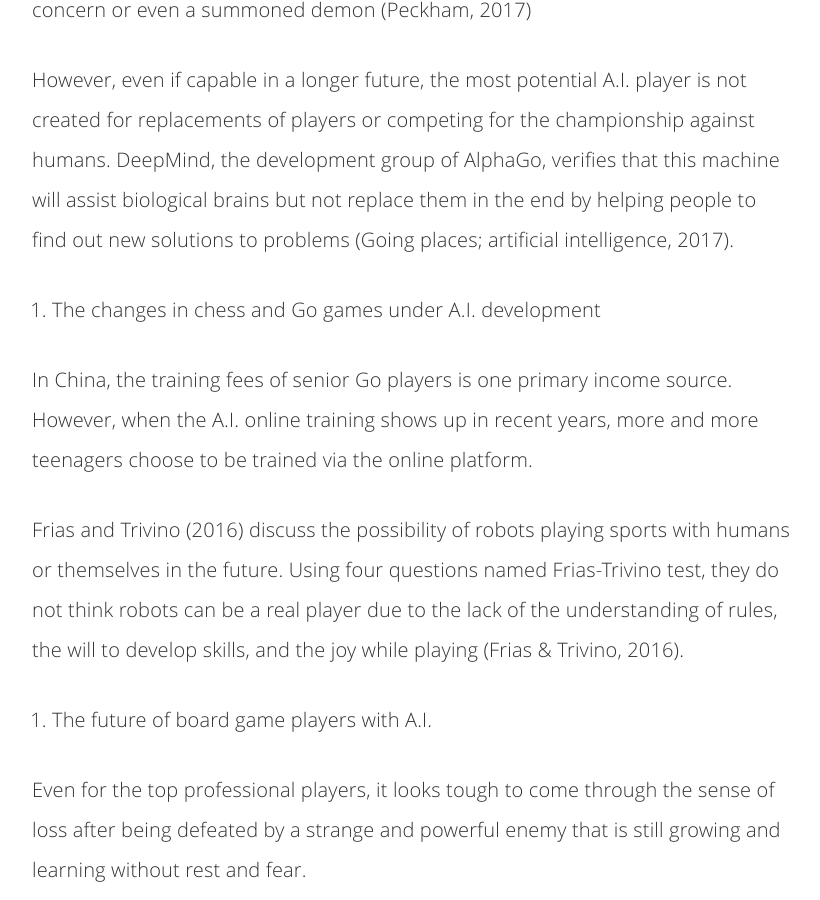
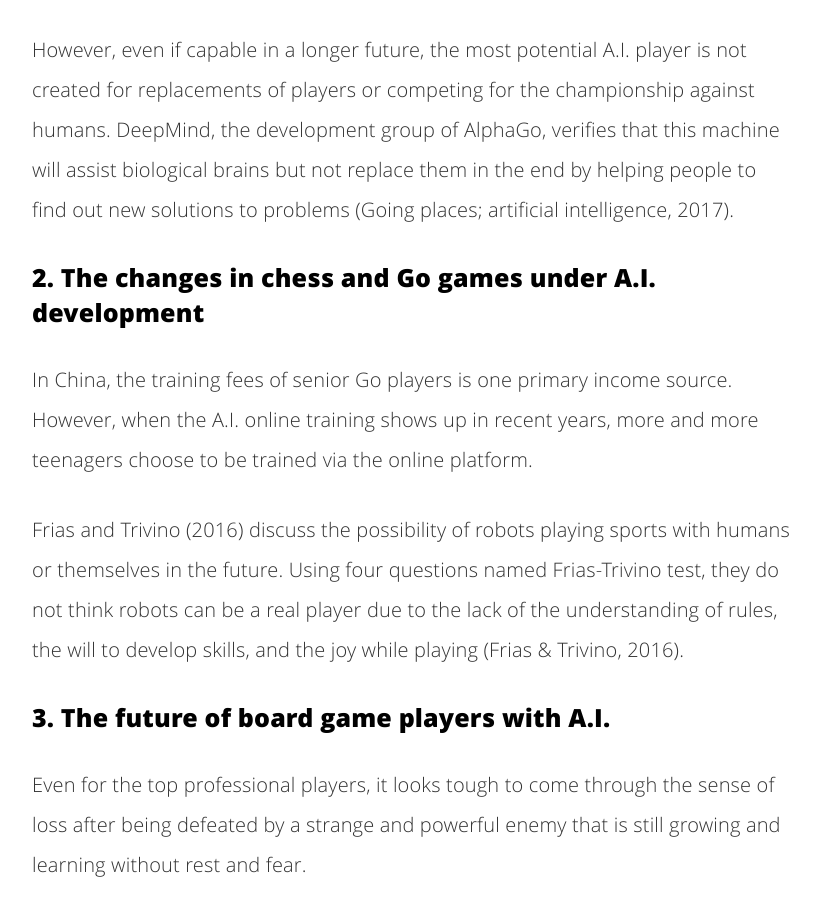
Before and after one commit to zywkloo/zywkloo.github.io, a Jekyll site: the page built from _posts/2020-08-24-BoardGameAIDevelopment.md, in a window 1280 px wide and 900 px high, scrolled down 7426 px. Shown: the whole window, without its empty margins (228-1048 px from the left). Built offline with Jekyll 4.4.1, drawn with Linux system fonts in a browser that asks for light colours; comment, search, counter and statistics services are not loaded; some of the changed text lies outside the part shown.

Commit message:
Update 2020-08-24-BoardGameAIDevelopment.md

```diff
--- a/_posts/2020-08-24-BoardGameAIDevelopment.md
+++ b/_posts/2020-08-24-BoardGameAIDevelopment.md
@@ -20,7 +20,7 @@
 
 ## 1. **Contemporary A.I. and board games**
 
-1. A.I. development
+### 1. A.I. development
 
 Artificial intelligence, most known as A.I., dates from the summer of 1956 on the leafy campus of Dartmouth College (Vella, 2017), where artificial intelligence was essentially described as machines that can simulate human's learning or other features of intelligence. Now A.I. has been one of the hottest research fields in science and engineering, which also truly affects each person's life from communication, transportation, shopping, entertainment to basic living.
 
@@ -28,13 +28,13 @@
 
 There has been live evidence of this statement right now: alpha Go developed by Google DeepMind group. With deep learning ability, this A.I. has made the threat into reality and shocked the whole world by defeating dozens of top human Go players with straight landslide wins (Going places; artificial intelligence, 2017).
 
-2. Board games and A.I.
+### 2. Board games and A.I.
 
 So far, five board games have been officially defined as mind sports by the 1st World Mind Sports Games: bridge, chess, draughts, Go and xiangqi (Chinese chess) (World Bridge Games Makes an Impressive Debut, 2008). Unlike A.I., board games have been fruits of human wisdom for thousands of years, but now these mind sports, especially chess and Go, may have become the top two board games affected by A.I.'s development heavily. For example, Kasparov and Greengard (2017) believe that after thousands of years of human dominance, the game is over now, and machines will be better than humans at chess forever.
 
 After the narrow 1-match win made by Deep Blue on chess 20 years ago, A.I. has made defeating human players not challenging, with a 3-0 clean win to Ke (Going places; artificial intelligence, 2017). A.I. is progressing so fast that humans cannot practice continuously; likewise, 24 hours every day without rest (Atkinson, 2017). Another reason is the hardware development provides more vital computation ability than ever. Correspondingly, the computation strategy made significant progress from the hardware- heavy brute force to the software-heavy machine learning algorithm, which also optimized the outcome's accuracy.
 
-3. Methodology
+### 3. Methodology
 
 After the algorithm comparison and research synthesis on the different implementations between Deep Blue and Alpha Go, including hardware dependencies and searching strategy, the insight may indicate a brighter future for human players and board game A.I.
 
@@ -42,7 +42,7 @@
 
 ## 2. **Algorithm: Deep Blue vs Alpha Go**
 
-1. Deep Blue's Algorithm
+### 1. Deep Blue's Algorithm
 
 On the whole, Deep Blue is a set of hardware dedicated to chess, and most of the logic is implemented with circuits in the form of "Chess Chips". There is a smaller amount of software responsible for scheduling and some high-level functions on the chess chip.
 
@@ -64,7 +64,7 @@
 
 Deep Blue's software patch is also specially designed to work with hardware. The software part is responsible for scheduling a search of up to 32 chess chips in parallel and is responsible for software evaluation of a large-scale planning situation. Deep Blue's software is also connected to the endgame database of "only five pieces left." Once an endgame with only five pieces left will directly search for the best move from this database. (Campbell et al., 2002).
 
-2. AlphaGo's Algorithm
+### 2. AlphaGo's Algorithm
 
 AlphaGo is a pure software program that can run on general-purpose hardware. It is said that some of the programs use TensorFlow (Miller, 2016).
 
@@ -78,7 +78,7 @@
 
 ## 3. **An insight for board game and game A.I.**
 
-1. Technical metrics and computational mode
+### 1. Technical metrics and computational mode
 
 The Deep Blue II, which played against Kasparov in 1997 and won, is a 30-node R.S./ 6000 supercomputer, with 16 chess chips deployed on each node, a total of 480 chess chips concurrently (Campbell et al., 2002). Due to the embedding of a large number of dedicated chess logic and hardware implementation, Deep Blue does not have much reusability for IBM's subsequent artificial intelligence (such as Watson) (Ferrucci et al., 2010).
 
@@ -88,13 +88,13 @@
 
 However, even if capable in a longer future, the most potential A.I. player is not created for replacements of players or competing for the championship against humans. DeepMind, the development group of AlphaGo, verifies that this machine will assist biological brains but not replace them in the end by helping people to find out new solutions to problems (Going places; artificial intelligence, 2017).
 
-2. The changes in chess and Go games under A.I. development
+### 2. The changes in chess and Go games under A.I. development
 
 In China, the training fees of senior Go players is one primary income source. However, when the A.I. online training shows up in recent years, more and more teenagers choose to be trained via the online platform.
 
 Frias and Trivino (2016) discuss the possibility of robots playing sports with humans or themselves in the future. Using four questions named Frias-Trivino test, they do not think robots can be a real player due to the lack of the understanding of rules, the will to develop skills, and the joy while playing (Frias & Trivino, 2016).
 
-3. The future of board game players with A.I.
+### 3. The future of board game players with A.I.
 
 Even for the top professional players, it looks tough to come through the sense of loss after being defeated by a strange and powerful enemy that is still growing and learning without rest and fear.
 
```
